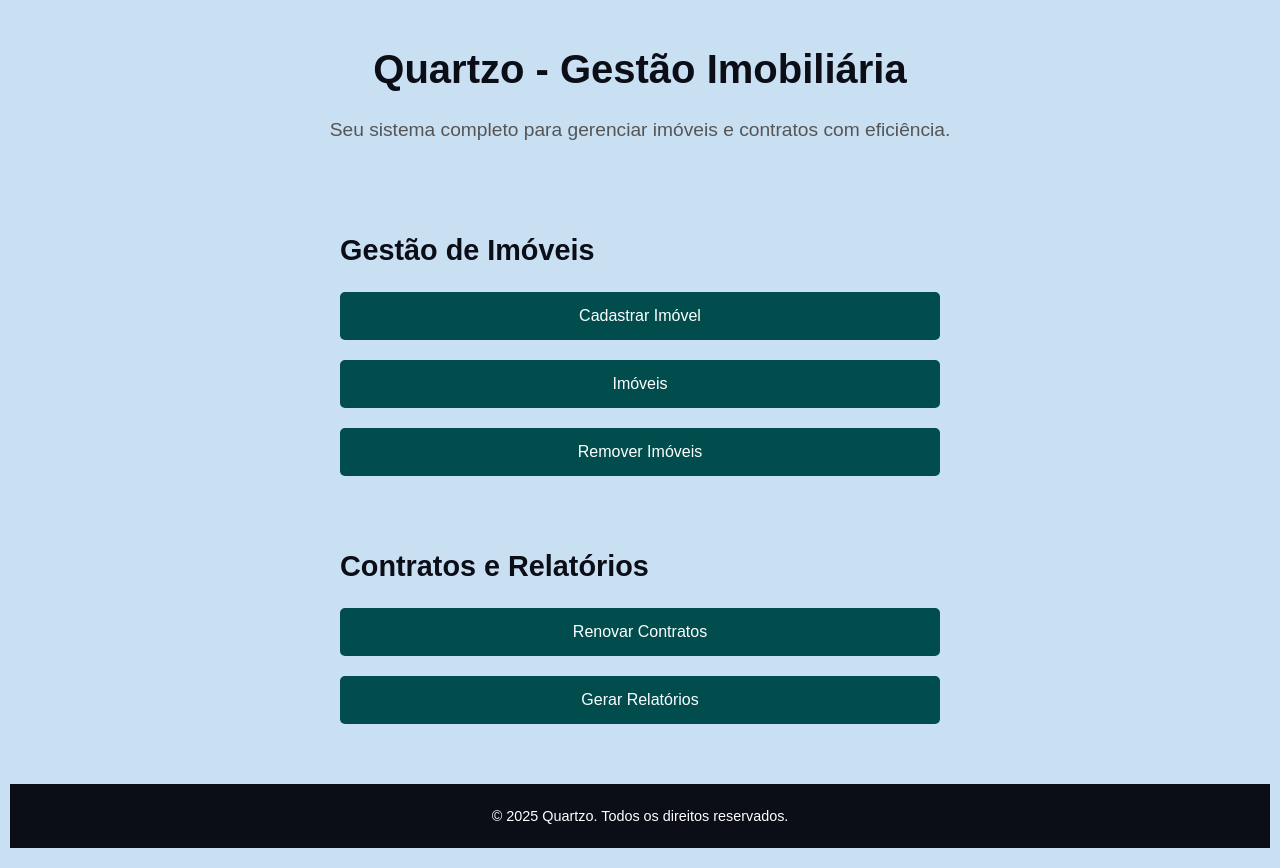
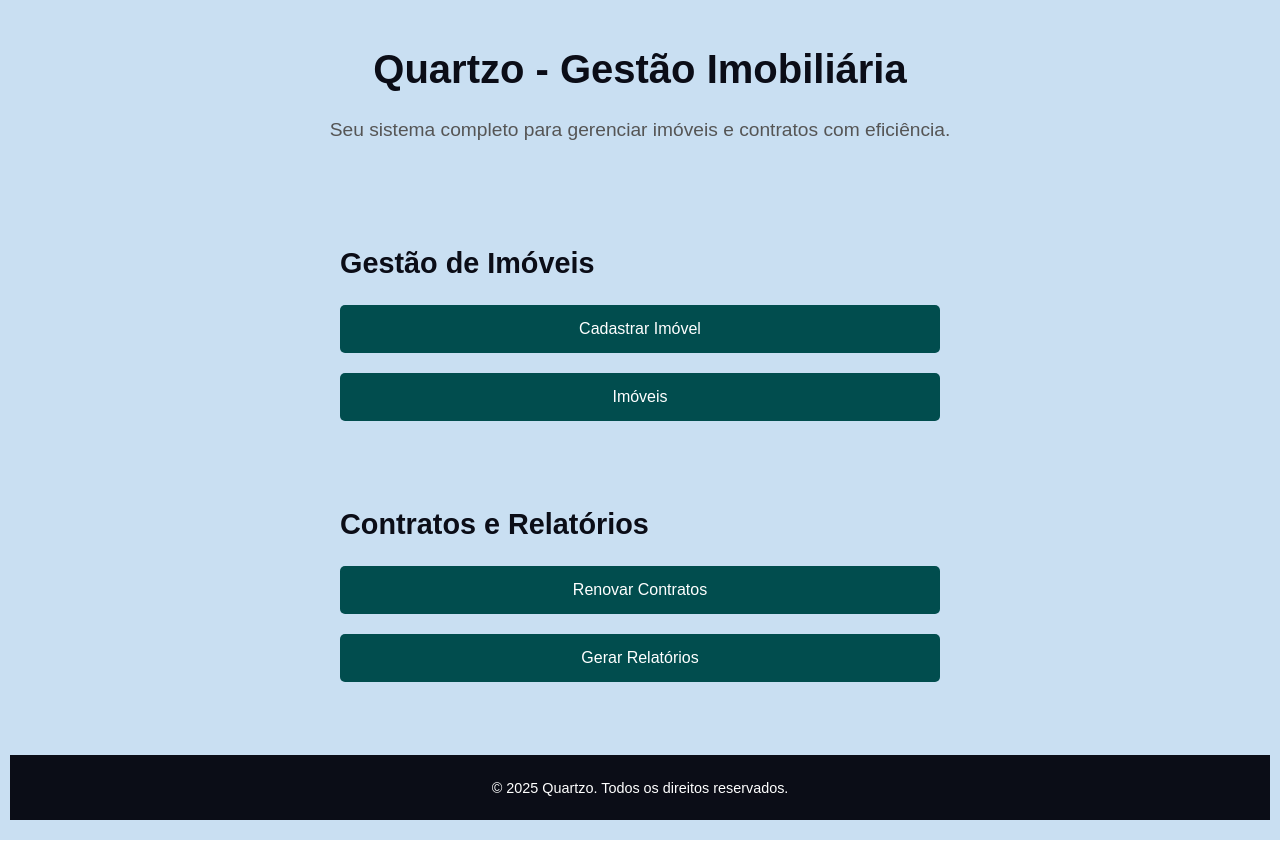
Before and after one commit to paulinaJulia/quartzo, a React (Create React App) app in the folder Front/quartzo/: page /main in a window 1280 px wide. After the commit the page ends 840 px from the top, so only its background shows below. Built offline with nearby package versions, Linux system fonts and the light colour scheme.

Commit message:
<feat>: removendo botão de remover imovel, pois o mesmo já foi adicionado em imoveis

```diff
--- a/Front/quartzo/src/components/MenuPage/index.tsx
+++ b/Front/quartzo/src/components/MenuPage/index.tsx
@@ -16,7 +16,6 @@ export const MenuPage: React.FC = () => {
                 <h2>Gestão de Imóveis</h2>
                 <Button onClick={() => navigate("/cadastrar-imovel")}>Cadastrar Imóvel</Button>
                 <Button onClick={() => navigate("/imoveis")}>Imóveis</Button>
-                <Button onClick={() => navigate("/remover-imoveis")}>Remover Imóveis</Button>
             </Section>
 
             <Section>
```
